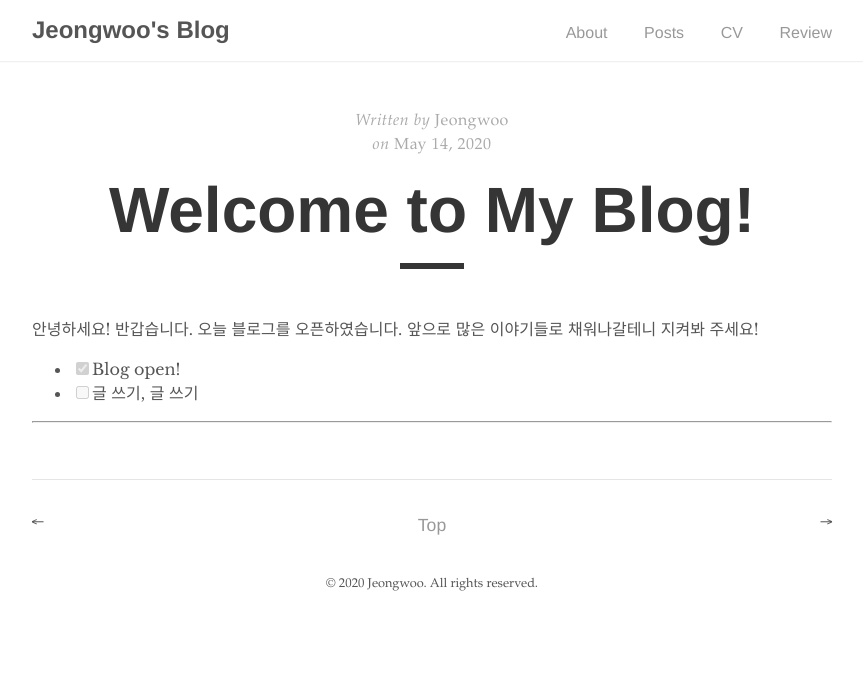
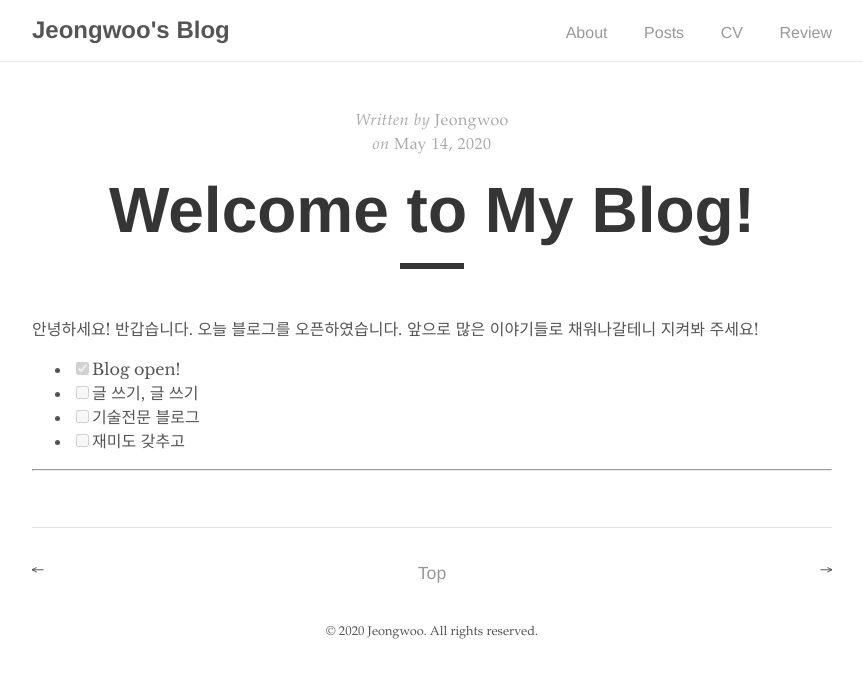
Before and after one commit to ryuqae/ryuqae.github.io, a Jekyll site: the page built from _posts/2020-05-14-blog-open.md, in a window 1280 px wide. Shown: the top 678 px of the page, without its empty margins (208-1071 px from the left). Built offline with Jekyll 4.4.1, drawn with Linux system fonts in a browser that asks for light colours.

Commit message:
Update 2020-05-14-blog-open.md

```diff
--- a/_posts/2020-05-14-blog-open.md
+++ b/_posts/2020-05-14-blog-open.md
@@ -9,5 +9,7 @@ author: "Jeongwoo"
 
 - [x] Blog open!
 - [ ] 글 쓰기, 글 쓰기
+- [ ] 기술전문 블로그
+- [ ] 재미도 갖추고
 
 * * *
```
